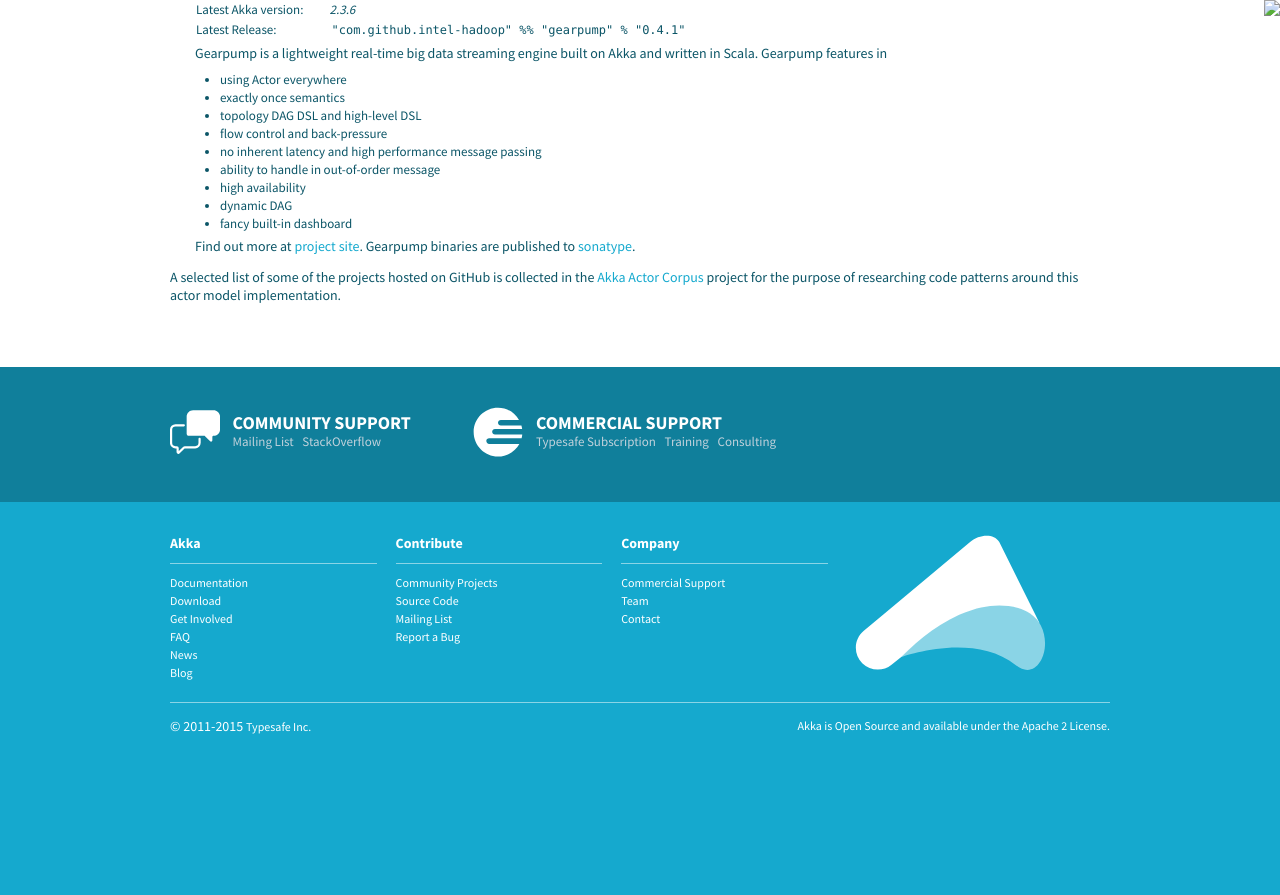
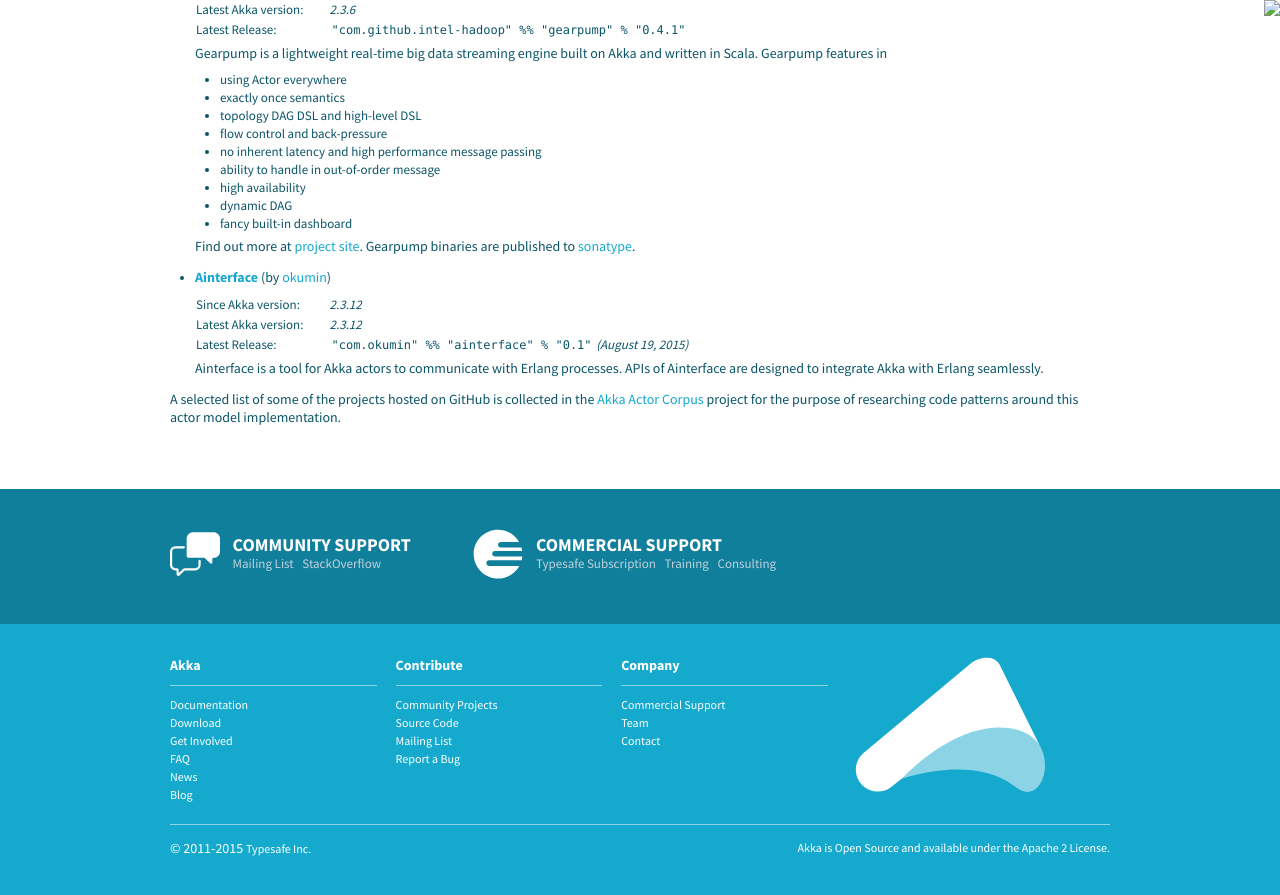
Before and after one commit to raboof/akka.github.com, a Jekyll site: the page built from community/index.md, in a window 1280 px wide and 900 px high, scrolled down 9549 px. Shown: the top 895 px of the window. Built offline with Jekyll 4.4.1, drawn with Linux system fonts in a browser that asks for light colours; before the commit the page ends 10327 px from its top, so only the background shows below that.

Commit message:
Add Ainterface to community page

```diff
--- a/community/index.md
+++ b/community/index.md
@@ -780,6 +780,17 @@
 
   Find out more at [project site](http://www.gearpump.io/). Gearpump binaries are published to [sonatype](https://oss.sonatype.org/).
 
+* **[Ainterface](https://github.com/ainterface/ainterface)** (by [okumin](https://github.com/okumin))
+
+  <table class="stats">
+  <tr><td>Since Akka version:</td><td>2.3.12</td></tr>
+  <tr><td>Latest Akka version:</td><td>2.3.12</td></tr>
+  <tr><td>Latest Release:</td><td><code>"com.okumin" %% "ainterface" % "0.1"</code> (August 19, 2015)</td></tr>
+  </table>
+
+  Ainterface is a tool for Akka actors to communicate with Erlang processes.
+  APIs of Ainterface are designed to integrate Akka with Erlang seamlessly.
+
 A selected list of some of the projects hosted on GitHub is collected in the
 [Akka Actor Corpus](http://actor-applications.cs.illinois.edu/akka.html)
 project for the purpose of researching code patterns around this actor model
```
